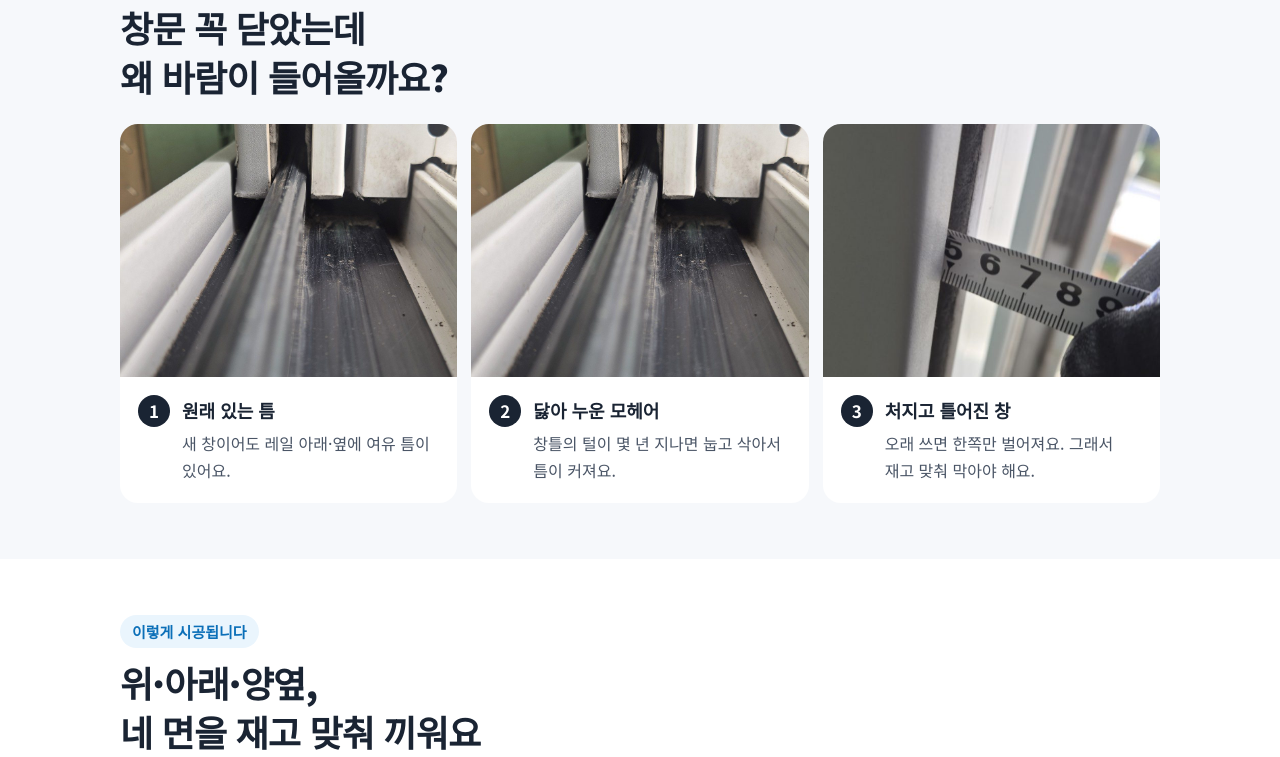
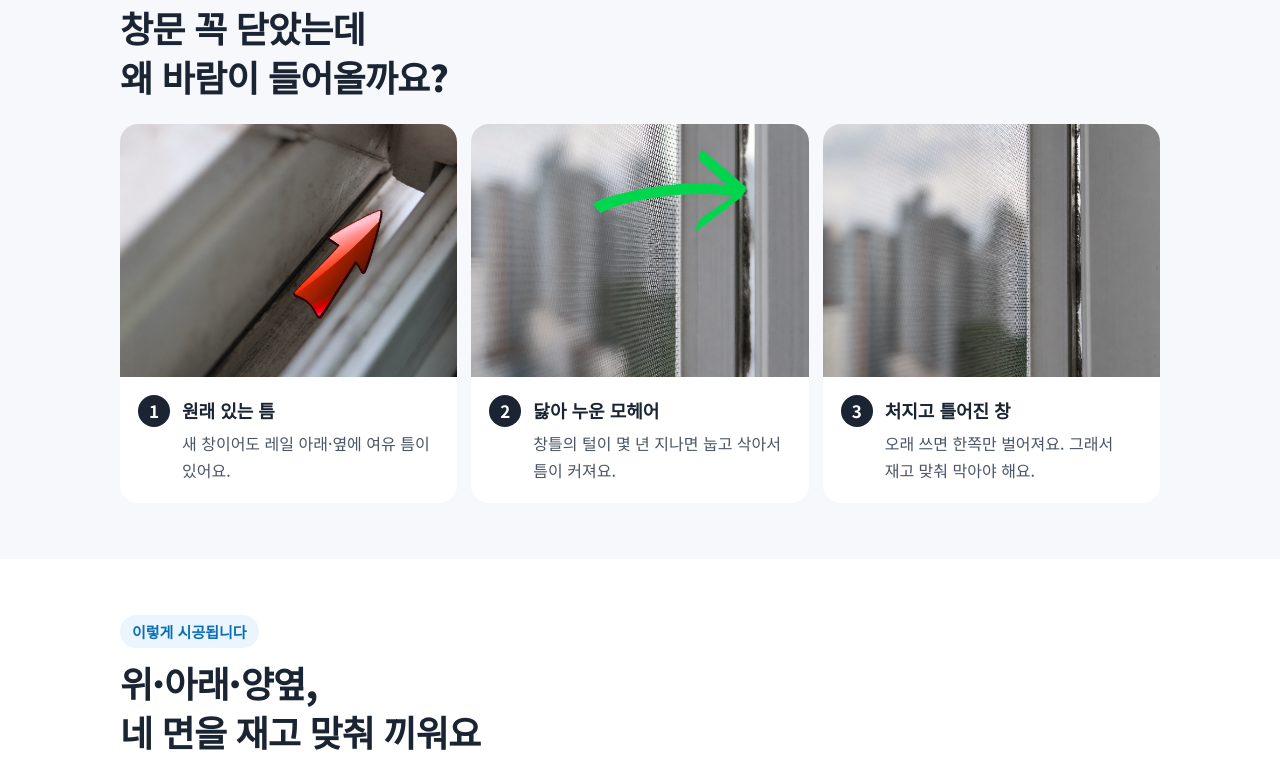
Before and after one commit to 2semo/tumguard-landing, a plain HTML site: page index.html in a window 1280 px wide. Shown: the part 4160-4917 px from the top of the page. Drawn offline with Linux system fonts and the light colour scheme.

Commit message:
Add window gap reference photos

```diff
--- a/index.html
+++ b/index.html
@@ -235,15 +235,15 @@ a:focus-visible{outline:3px solid #0B6FB8;outline-offset:2px}
 </div>
 <ol style="margin: 0; padding: 0; list-style: none; display: grid; grid-template-columns: repeat(auto-fit, minmax(260px, 1fr)); gap: 14px">
 <li style="background: #FFFFFF; border-radius: 18px; overflow: hidden; display: flex; flex-direction: column">
-<img src="images/before.jpg" alt="창짝과 하부 레일 사이로 벌어진 틈" style="width: 100%; aspect-ratio: 4 / 3; object-fit: cover; display: block">
+<img src="images/gap-original.jpg" alt="화살표로 표시한 창짝과 레일 사이의 원래 있는 틈" style="width: 100%; aspect-ratio: 4 / 3; object-fit: cover; display: block">
 <div style="padding: 18px; display: flex; gap: 12px; align-items: flex-start"><span style="flex: none; width: 32px; height: 32px; border-radius: 50%; background: #1A2433; color: #FFFFFF; font-weight: 700; display: flex; align-items: center; justify-content: center">1</span><div><strong style="font-size: 18px">원래 있는 틈</strong><p style="margin: 4px 0 0; font-size: 16px; color: #4A5566">새 창이어도 레일 아래·옆에 여유 틈이 있어요.</p></div></div>
 </li>
 <li style="background: #FFFFFF; border-radius: 18px; overflow: hidden; display: flex; flex-direction: column">
-<img src="images/before.jpg" alt="닳아 누운 창틀 모헤어와 벌어진 틈" style="width: 100%; aspect-ratio: 4 / 3; object-fit: cover; display: block">
+<img src="images/mohair-worn.jpg" alt="화살표로 표시한 닳아 누운 창틀 모헤어" style="width: 100%; aspect-ratio: 4 / 3; object-fit: cover; display: block">
 <div style="padding: 18px; display: flex; gap: 12px; align-items: flex-start"><span style="flex: none; width: 32px; height: 32px; border-radius: 50%; background: #1A2433; color: #FFFFFF; font-weight: 700; display: flex; align-items: center; justify-content: center">2</span><div><strong style="font-size: 18px">닳아 누운 모헤어</strong><p style="margin: 4px 0 0; font-size: 16px; color: #4A5566">창틀의 털이 몇 년 지나면 눕고 삭아서 틈이 커져요.</p></div></div>
 </li>
 <li style="background: #FFFFFF; border-radius: 18px; overflow: hidden; display: flex; flex-direction: column">
-<img src="images/pro2.jpg" alt="처지고 틀어져 벌어진 창 옆면 틈을 재는 모습" style="width: 100%; aspect-ratio: 4 / 3; object-fit: cover; display: block">
+<img src="images/window-warped.jpg" alt="처지고 틀어져 한쪽이 벌어진 창" style="width: 100%; aspect-ratio: 4 / 3; object-fit: cover; display: block">
 <div style="padding: 18px; display: flex; gap: 12px; align-items: flex-start"><span style="flex: none; width: 32px; height: 32px; border-radius: 50%; background: #1A2433; color: #FFFFFF; font-weight: 700; display: flex; align-items: center; justify-content: center">3</span><div><strong style="font-size: 18px">처지고 틀어진 창</strong><p style="margin: 4px 0 0; font-size: 16px; color: #4A5566">오래 쓰면 한쪽만 벌어져요. 그래서 재고 맞춰 막아야 해요.</p></div></div>
 </li>
 </ol>
```
Also changed, not shown: images/gap-original.jpg (added), images/mohair-worn.jpg (added), images/window-warped.jpg (added).
